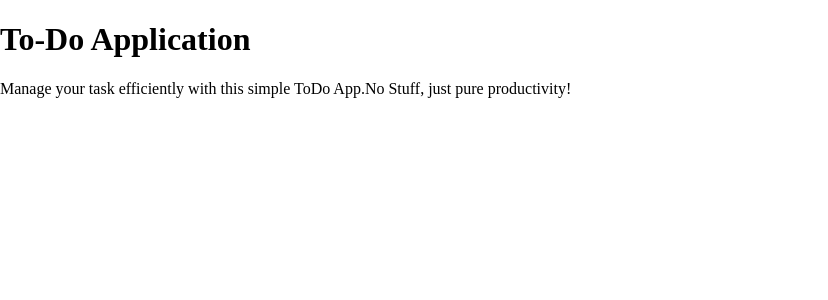
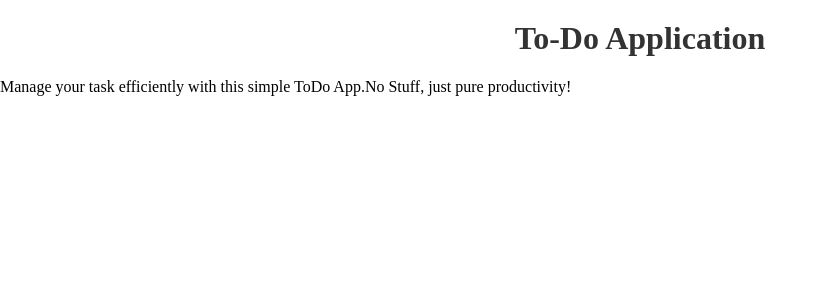
Before and after one commit to Shrilesh-Dhobale/A-23-ToDo-App, a React (Vite) app: page / in a window 1280 px wide. Shown: the top 300 px of the page, without its empty margins (0-828 px from the left). Built offline with nearby package versions, Linux system fonts and the light colour scheme.

Commit message:
Styling added for heading

```diff
--- a/src/App.css
+++ b/src/App.css
@@ -2,3 +2,8 @@
     margin:0;
     padding:0;
 }
+.app-heading{
+    text-align:center;
+    color:#333;
+    margin-top:20px;
+}
```
